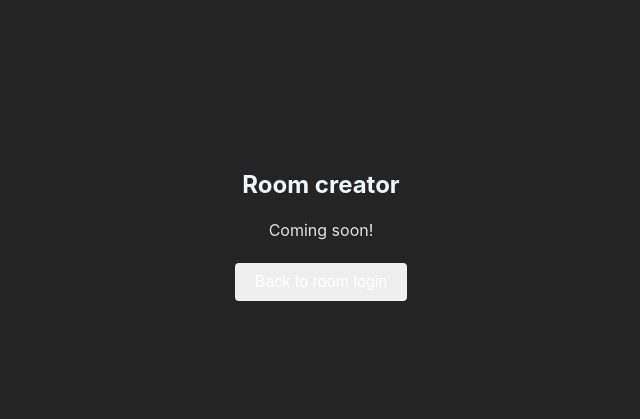
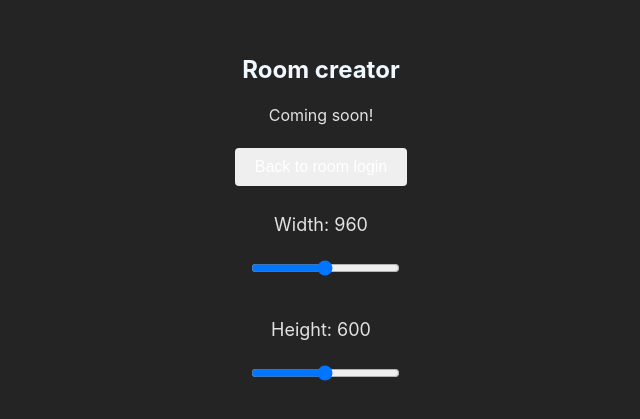
Before and after one commit to KladeRe/MultiBump, a React (Vite) app in the folder client/: page /create in a window 1280 px wide. Shown: the part 169-588 px from the top of the page, without its empty margins (319-959 px from the left). Built offline with nearby package versions, Linux system fonts and the light colour scheme.

Commit message:
Created sliders for room creation

```diff
--- a/client/src/App.css
+++ b/client/src/App.css
@@ -50,3 +50,24 @@ button {
 .button-secondary:hover {
   background-color: #218838;
 }
+
+.slider-container {
+  display: flex;
+  flex-direction: column;
+  align-items: center;
+  margin: 20px;
+}
+
+.slider-wrapper {
+  display: flex;
+  align-items: center;
+}
+
+.slider {
+  margin-left: 10px;
+}
+
+.slider-value {
+  margin-bottom: 10px;
+  font-size: 18px;
+}
--- a/client/src/RoomMaker.tsx
+++ b/client/src/RoomMaker.tsx
@@ -1,21 +1,56 @@
-import { useNavigate } from 'react-router-dom';
+import { useNavigate } from "react-router-dom";
+import { useState } from "react";
 
 const RoomMaker = () => {
   const navigate = useNavigate();
+  const [width, setWidth] = useState<number>(Math.round(window.innerWidth * 0.75));
+  const [height, setHeight] = useState<number>(Math.round(window.innerHeight * 0.75));
 
   const backToLogin = () => {
     navigate("/login");
+  };
+
+  const handleWidthChange = (event: React.ChangeEvent<HTMLInputElement>) => {
+    setWidth(Number(event.target.value));
+  };
+
+  const handleHeightChange = (event: React.ChangeEvent<HTMLInputElement>) => {
+    setHeight(Number(event.target.value));
   }
   return (
     <div>
       <h1>Room creator</h1>
       <p>Coming soon!</p>
-      <button onClick={backToLogin}>
-        Back to room login
-      </button>
+      <button onClick={backToLogin}>Back to room login</button>
+      <div className="slider-container">
+        <span className="slider-value">Width: {width}</span>
+
+        <input
+          type="range"
+          id="slider"
+          min={Math.round(window.innerWidth * 0.5)}
+          max={Math.round(window.innerWidth)}
+          value={width}
+          onChange={handleWidthChange}
+          className="slider"
+        />
+      </div>
+
+      <div className="slider-container">
+        <span className="slider-value">Height: {height}</span>
+
+        <input
+          type="range"
+          id="slider"
+          min={Math.round(window.innerHeight * 0.5)}
+          max={Math.round(window.innerHeight)}
+          value={height}
+          onChange={handleHeightChange}
+          className="slider"
+        />
+      </div>
     </div>
-
-  )
-}
+  );
+};
 
 export default RoomMaker;
```
